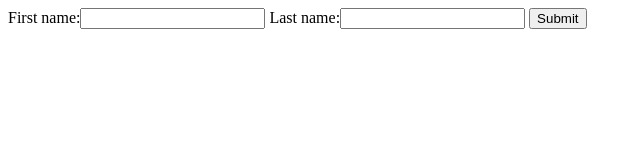
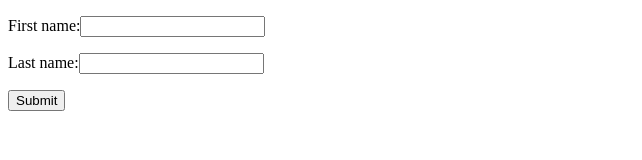
Before and after one commit to HRDagmara/ExpressApp2, a website: page assets/index.html in a window 1280 px wide. Shown: the whole page, without its empty margins (0-642 px from the left). Drawn offline with Linux system fonts and the light colour scheme.

Commit message:
Add changes

```diff
--- a/assets/index.html
+++ b/assets/index.html
@@ -8,11 +8,9 @@
 
 <body>
     <form action="http://localhost:3000/useform" method="GET">
-        <div class="field">
-            <label>First name:<input type="text" name="first_name" required="" value=""></label>
-            <label>Last name:<input type="text" name="last_name" required="" value=""></label>
-            <input type="submit" value="Submit">
-        </div>
+        <p>First name:<input type="text" name="first_name" required="" value=""></p>
+        <p>Last name:<input type="text" name="last_name" required="" value=""></p>
+        <input type="submit" value="Submit">
     </form>
 </body>
 
--- a/server.js
+++ b/server.js
@@ -1,5 +1,6 @@
 var express = require('express');
 var app = express();
+
 app.use(express.static('assets'));
 
 app.get('/', function(req, res){
```
Also changed, not shown: test.json (deleted, +0 -11 lines).
